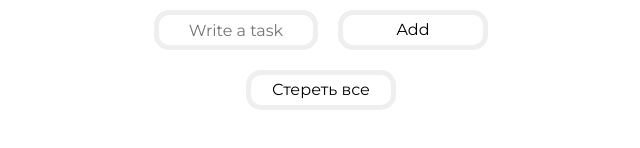
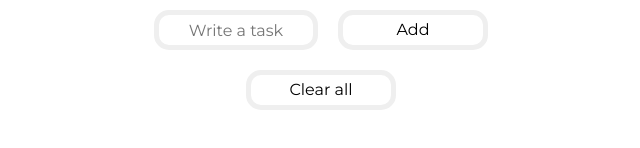
Before and after one commit to AndrewGanzha/To-Do-List, a plain HTML site: page index.html in a window 1280 px wide. Shown: the part 120-268 px from the top of the page, 319-959 px from the left. Drawn offline with Linux system fonts and the light colour scheme.

Commit message:
Update index.html

```diff
--- a/index.html
+++ b/index.html
@@ -1,3 +1,3 @@
 <!doctype html><html lang="en"><head><meta charset="UTF-8"><meta http-equiv="X-UA-Compatible" content="IE=edge"><meta name="viewport" content="width=device-width,initial-scale=1"><title>To-Do List</title><script defer="defer" src="main.0acdfb1832f26b69b5c7.js"></script><link href="main.d819eae7e331a5d1a354.css" rel="stylesheet"><link rel="preconnect" href="https://fonts.googleapis.com">
 <link rel="preconnect" href="https://fonts.gstatic.com" crossorigin>
-<link href="https://fonts.googleapis.com/css2?family=Montserrat:ital,wght@0,400;1,700&display=swap" rel="stylesheet"></head><body><header class="header"></header><main class="main"><ul id="list-items"><li class="list-item" id="list"><p class="item-text">Task 1</p> <button type="submit" class="task-delete">Delete task</button></li></ul><form class="addForm" onsubmit="return!1"><input id="newTaskText" placeholder="Write a task"> <button type="submit" id="task-add">Add</button></form><button type="submit" id="clear-all">Стереть все</button><template id="list-template"><li class="list-item"><p class="item-text"></p> <button type="submit" class="task-delete">Delete task</button></li></template></main></body></html>
+<link href="https://fonts.googleapis.com/css2?family=Montserrat:ital,wght@0,400;1,700&display=swap" rel="stylesheet"></head><body><header class="header"></header><main class="main"><ul id="list-items"><li class="list-item" id="list"><p class="item-text">Task 1</p> <button type="submit" class="task-delete">Delete task</button></li></ul><form class="addForm" onsubmit="return!1"><input id="newTaskText" placeholder="Write a task"> <button type="submit" id="task-add">Add</button></form><button type="submit" id="clear-all">Clear all</button><template id="list-template"><li class="list-item"><p class="item-text"></p> <button type="submit" class="task-delete">Delete task</button></li></template></main></body></html>
```
